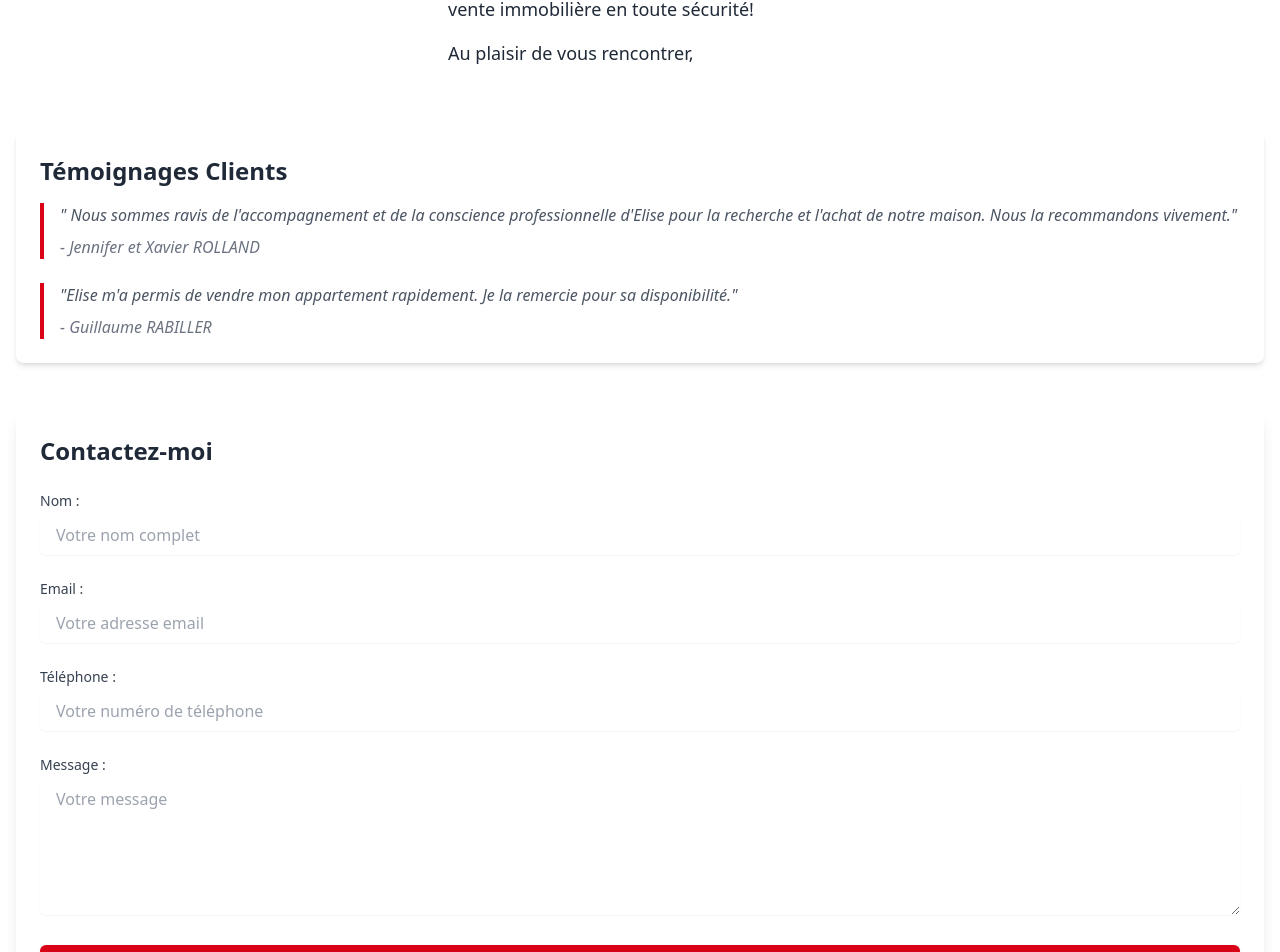
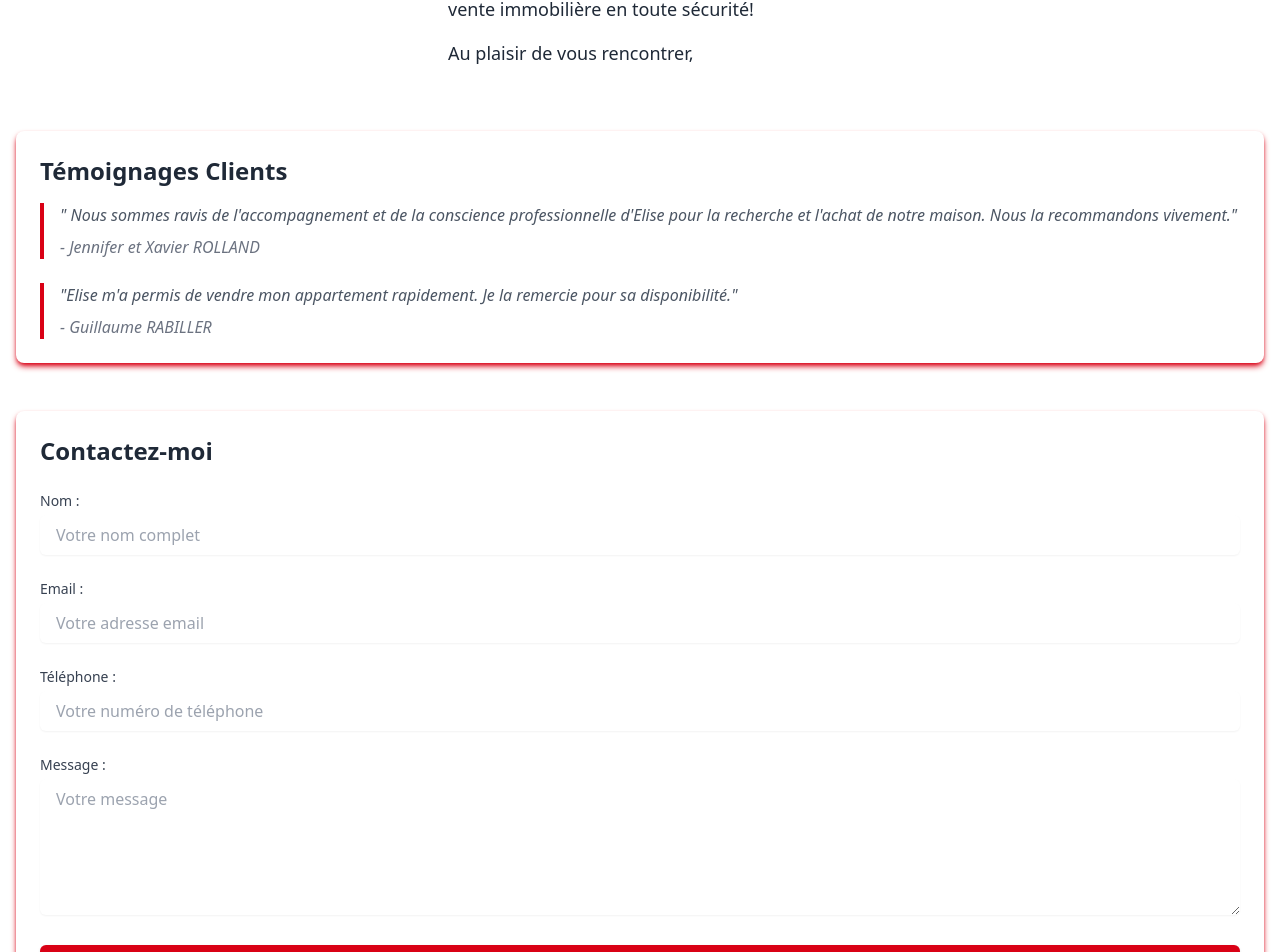
Before and after one commit to Tiaggaws7/WebImmo, a React (Vite) app: page /EliseBUIL in a window 1280 px wide. Shown: the part 818-1770 px from the top of the page. Built offline with nearby package versions, Linux system fonts and the light colour scheme; no server answers.

Commit message:
fix border color

```diff
--- a/src/components/Blog.tsx
+++ b/src/components/Blog.tsx
@@ -101,7 +101,7 @@ export default function ProfessionalClassicBlogPage() {
         </span>
         <button
           onClick={() => setSelectedArticle(article)}
-          className="text-blue-600 hover:text-blue-800 transition-colors font-semibold"
+          className="text-electrique hover:text-blue-800 transition-colors font-semibold"
         >
           Lire la suite →
         </button>
@@ -149,7 +149,7 @@ export default function ProfessionalClassicBlogPage() {
         </div>
         <button
           onClick={() => setSelectedArticle(null)}
-          className="inline-block bg-blue-600 text-white px-4 py-2 rounded hover:bg-blue-700 transition-colors"
+          className="inline-block bg-electrique text-white px-4 py-2 rounded hover:bg-blue-700 transition-colors"
         >
           ← Retour à tous les articles
         </button>
--- a/src/components/RealWhoamI.tsx
+++ b/src/components/RealWhoamI.tsx
@@ -90,7 +90,7 @@ const RealWhoAmI: React.FC = () => {
       </section>
 
         {/* Testimonials */}
-        <section className="mb-12 bg-white p-6 rounded-lg shadow-md">
+        <section className="mb-12 bg-white p-6 rounded-lg shadow-md shadow-primary">
           <h2 className="text-2xl font-semibold mb-4 text-gray-800">Témoignages Clients</h2>
           <div className="space-y-6">
             <blockquote className="italic text-gray-600 border-l-4 border-primary pl-4">
@@ -105,7 +105,7 @@ const RealWhoAmI: React.FC = () => {
         </section>
 
        {/* Contact Section */}
-        <section id="contact" className="bg-white mt-6 p-6 rounded-lg shadow-lg">
+        <section id="contact" className="bg-white mt-6 p-6 rounded-lg shadow-md shadow-primary  ">
           <h2 className="text-2xl font-semibold text-gray-800 mb-6">Contactez-moi</h2>
           {successMessage ? (
             <div className="text-center">
```
